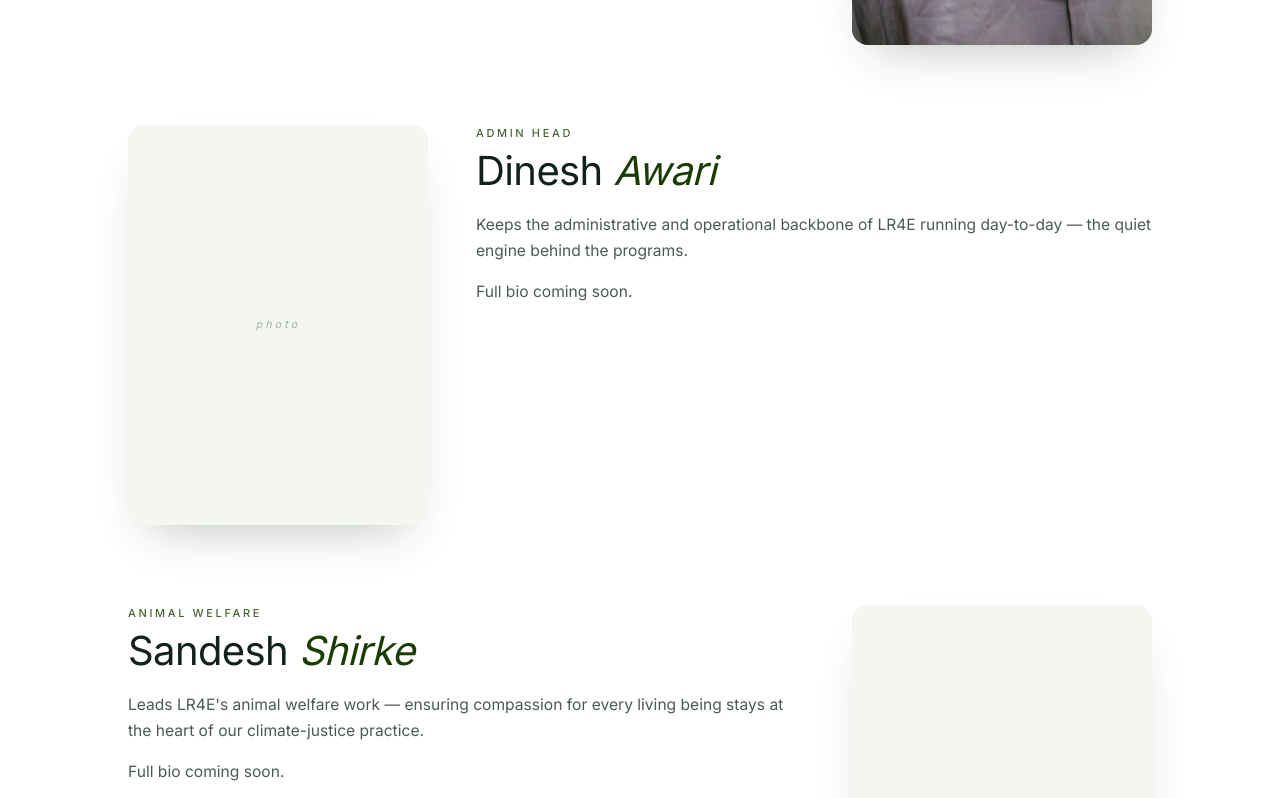
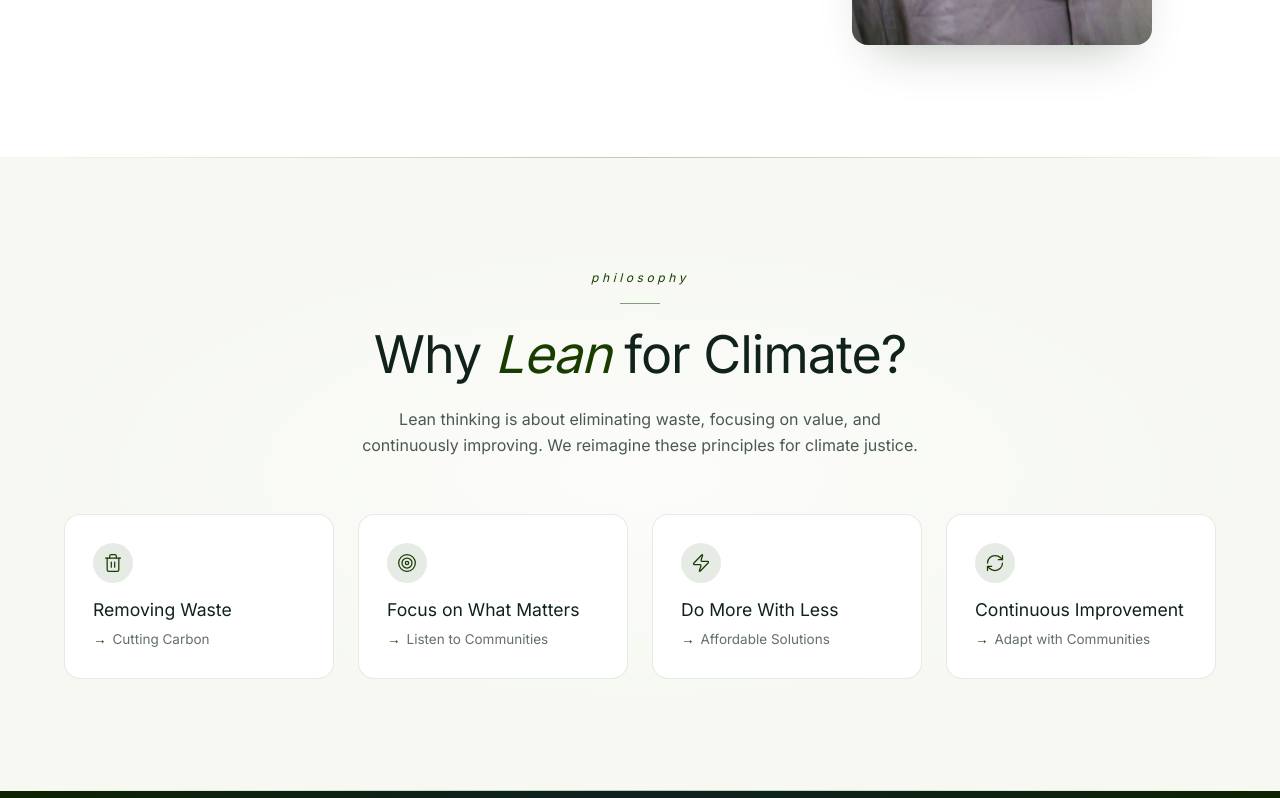
Before and after one commit to ashokkota251/leanrevolution4earth.github.io, a Next.js app: page /our-story in a window 1280 px wide. Shown: the part 3400-4198 px from the top of the page. Built offline with nearby package versions, Linux system fonts and the light colour scheme; no server answers.

Commit message:
Remove Dinesh Awari and Sandesh Shirke from team roster

```diff
--- a/app/our-story/page.tsx
+++ b/app/our-story/page.tsx
@@ -51,26 +51,6 @@ const team: Member[] = [
     bio: [
       "From navigating oceans to climate solutions, Rohan brings over two decades of global marine leadership, operational excellence, and large-scale environmental planning to LR4E.",
       "A Master Mariner, Dynamic Positioning Professional, and pilot, he contributed to planning the world’s largest beach cleanup in world history, demonstrating the power of coordinated action at scale.",
-    ],
-  },
-  {
-    id: "dinesh-awari",
-    name: "Dinesh Awari",
-    role: "Admin Head",
-    image: null,
-    bio: [
-      "Keeps the administrative and operational backbone of LR4E running day-to-day — the quiet engine behind the programs.",
-      "Full bio coming soon.",
-    ],
-  },
-  {
-    id: "sandesh-shirke",
-    name: "Sandesh Shirke",
-    role: "Animal Welfare",
-    image: null,
-    bio: [
-      "Leads LR4E's animal welfare work — ensuring compassion for every living being stays at the heart of our climate-justice practice.",
-      "Full bio coming soon.",
     ],
   },
 ]
```
